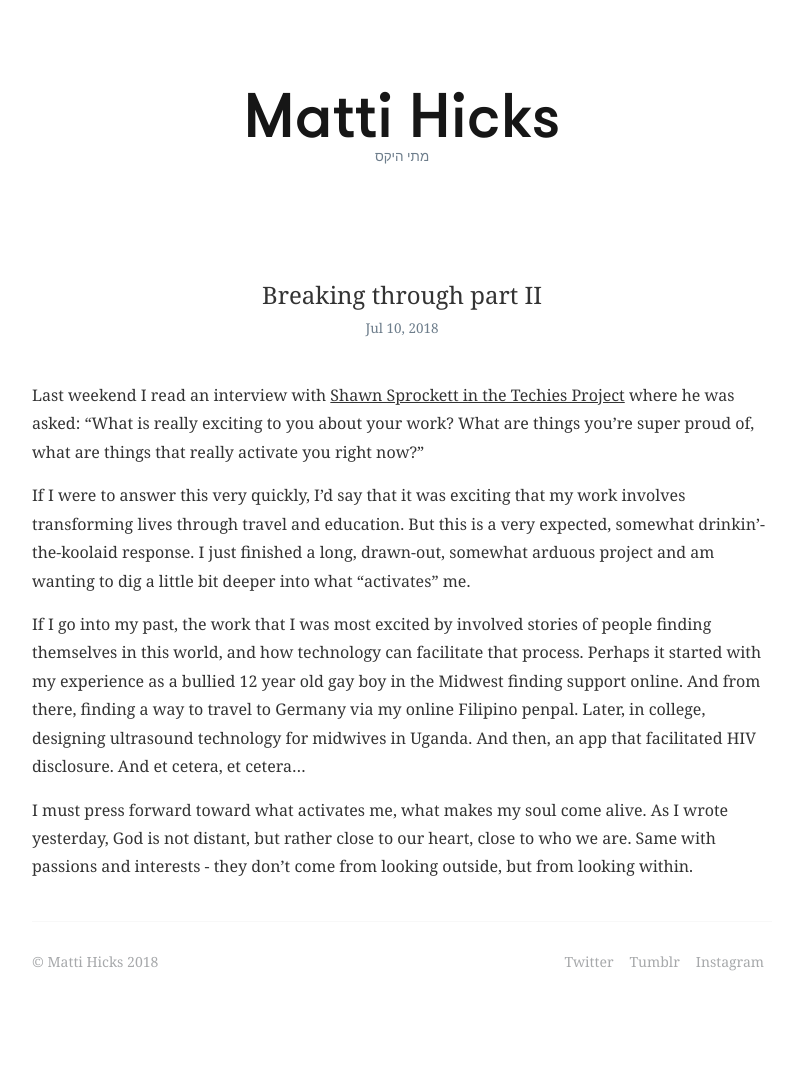
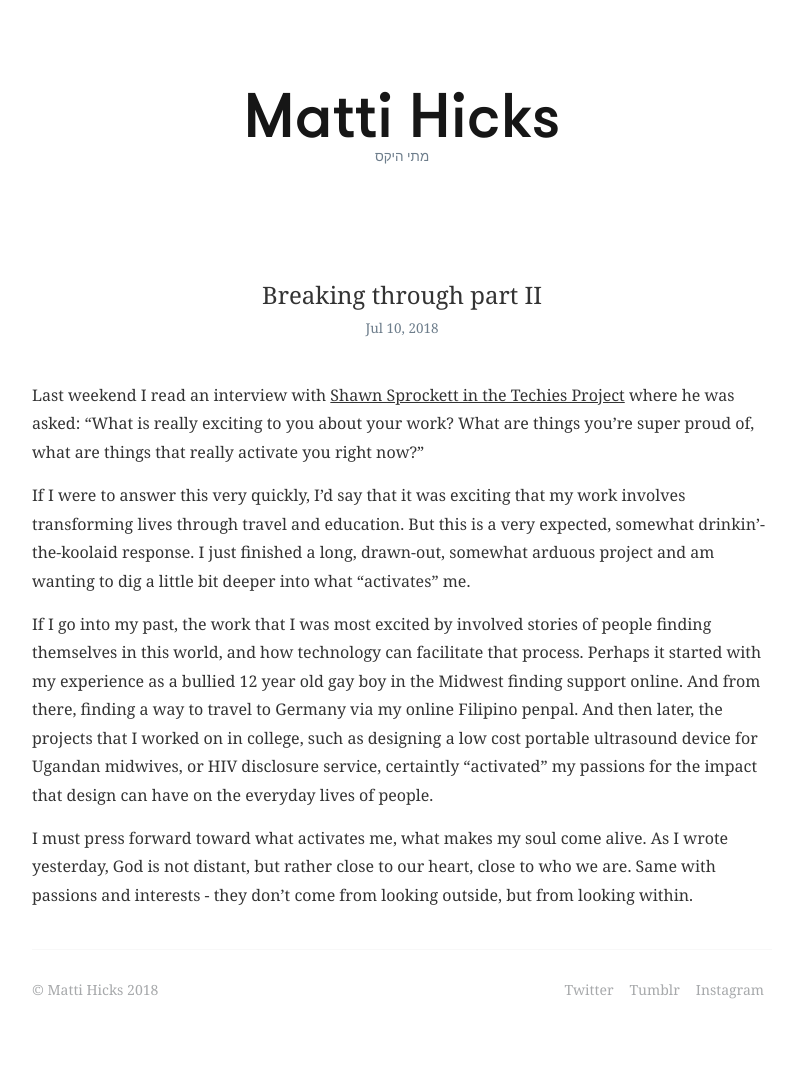
Before and after one commit to mattihicks/matthewmatthew, a Jekyll site: the page built from _posts/2018-07-10-revisiting-values.markdown, in a window 1280 px wide. Shown: the whole page, without its empty margins (238-1034 px from the left). Built offline with Jekyll 4.4.1, drawn with Linux system fonts in a browser that asks for light colours; some web fonts are replaced; before the commit the page ends 1048 px from its top, so only the background shows below that.

Commit message:
post update

```diff
--- a/_posts/2018-07-10-revisiting-values.markdown
+++ b/_posts/2018-07-10-revisiting-values.markdown
@@ -12,6 +12,6 @@ Last weekend I read an interview with [Shawn Sprockett in the Techies Project](h
 
 If I were to answer this very quickly, I'd say that it was exciting that my work involves transforming lives through travel and education. But this is a very expected, somewhat drinkin'-the-koolaid response. I just finished a long, drawn-out, somewhat arduous project and am wanting to dig a little bit deeper into what "activates" me.
 
-If I go into my past, the work that I was most excited by involved stories of people finding themselves in this world, and how technology can facilitate that process. Perhaps it started with my experience as a bullied 12 year old gay boy in the Midwest finding support online. And from there, finding a way to travel to Germany via my online Filipino penpal. Later, in college, designing ultrasound technology for midwives in Uganda. And then, an app that facilitated HIV disclosure. And et cetera, et cetera...
+If I go into my past, the work that I was most excited by involved stories of people finding themselves in this world, and how technology can facilitate that process. Perhaps it started with my experience as a bullied 12 year old gay boy in the Midwest finding support online. And from there, finding a way to travel to Germany via my online Filipino penpal. And then later, the projects that I worked on in college, such as designing a low cost portable ultrasound device for Ugandan midwives, or HIV disclosure service, certaintly "activated" my passions for the impact that design can have on the everyday lives of people.
 
 I must press forward toward what activates me, what makes my soul come alive. As I wrote yesterday, God is not distant, but rather close to our heart, close to who we are. Same with passions and interests - they don't come from looking outside, but from looking within.
```
